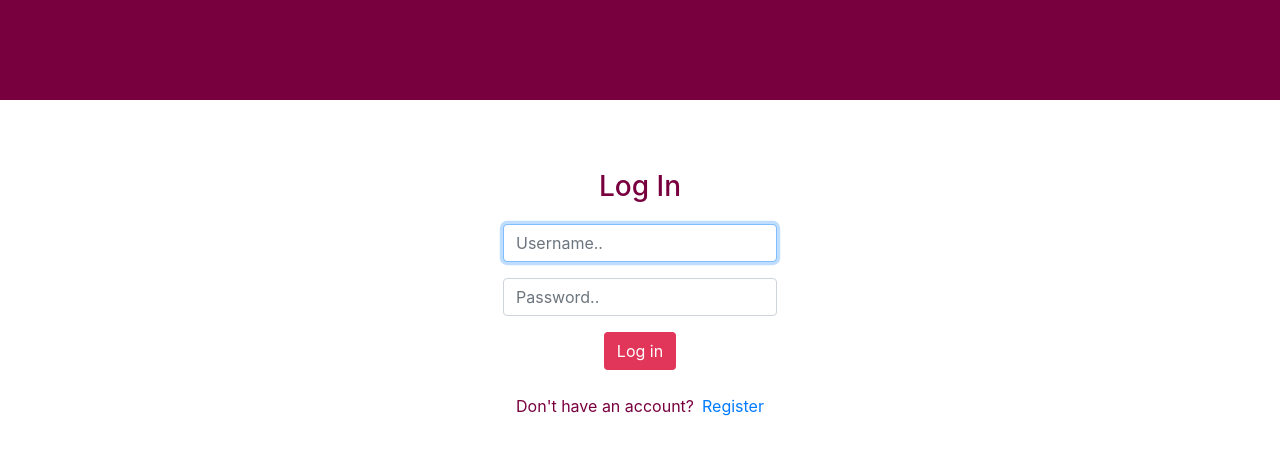
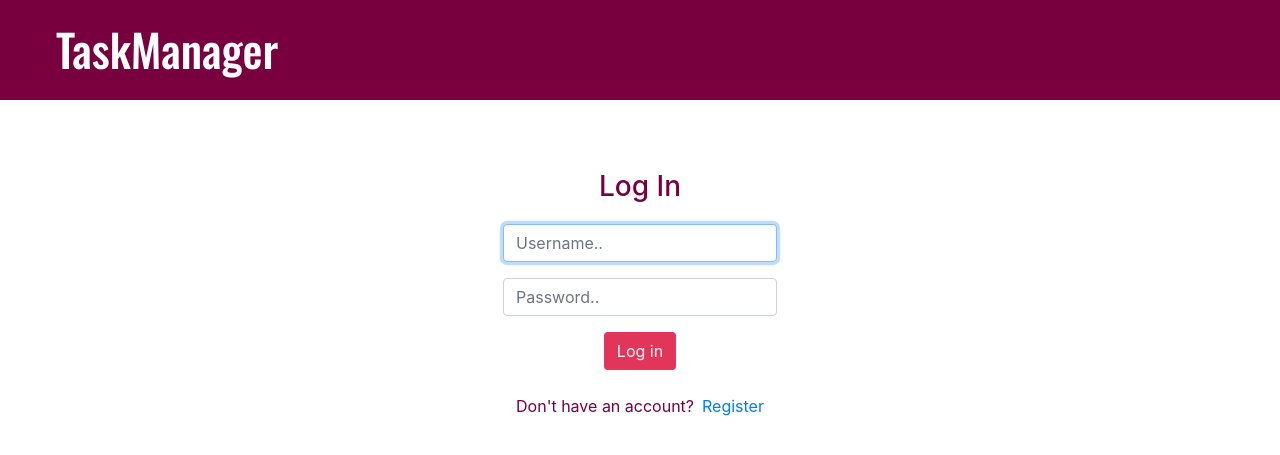
Before and after one commit to Kamile17/task-manager, a Django app: page / in a window 1280 px wide. Shown: the top 455 px of the page. Run offline with Django 3.2, Linux system fonts and the light colour scheme; parts of the project's set-up code (start-up, migrations or seed data) failed here and were passed over; some libraries are stand-ins or nearby versions.

```diff
--- a/TaskManager/templates/layout.html
+++ b/TaskManager/templates/layout.html
@@ -9,8 +9,7 @@
   <!-- Bootstrap, CSS, fonts-->
   <link rel="stylesheet" href="https://stackpath.bootstrapcdn.com/bootstrap/4.5.0/css/bootstrap.min.css" integrity="sha384-9aIt2nRpC12Uk9gS9baDl411NQApFmC26EwAOH8WgZl5MYYxFfc+NcPb1dKGj7Sk" crossorigin="anonymous">
   <link rel="stylesheet" type="text/css" href="{% static 'css/style.css' %}">
-  <link href="https://fonts.googleapis.com/css2?family=Permanent+Marker&display=swap" rel="stylesheet">
-
+<link href="https://fonts.googleapis.com/css2?family=Oswald:wght@500&display=swap" rel="stylesheet">
   <!-- JS, Popper.js, and jQuery -->
   <script src="https://code.jquery.com/jquery-3.2.1.min.js"></script>
   <script src="https://cdn.jsdelivr.net/npm/popper.js@1.16.0/dist/umd/popper.min.js" integrity="sha384-Q6E9RHvbIyZFJoft+2mJbHaEWldlvI9IOYy5n3zV9zzTtmI3UksdQRVvoxMfooAo" crossorigin="anonymous"></script>
@@ -24,9 +23,10 @@
 
 <body>
     <nav class="navbar navbar-expand-lg">
+      <a class="navbar-brand" href="#" style="margin-left: 40px; color: white; font-size: 3.5vw; font-family: 'Oswald', sans-serif; font-style: normal;">TaskManager</a>
       {% if request.user.is_authenticated %}
         <span id="username"><b>{{ request.user }}</b></span>
-        <a id="logout-btn" href="{% url 'logout' %}"class="btn all-btns">Log Out</a>
+        <a id="logout-btn" href="{% url 'logout' %}"class="btn">Log Out</a>
       {% endif %}
       <a class="navbar-brand"></a>
   </nav>
```
Also changed, not shown: TaskManager/migrations/0001_initial.py, 1 other file.
